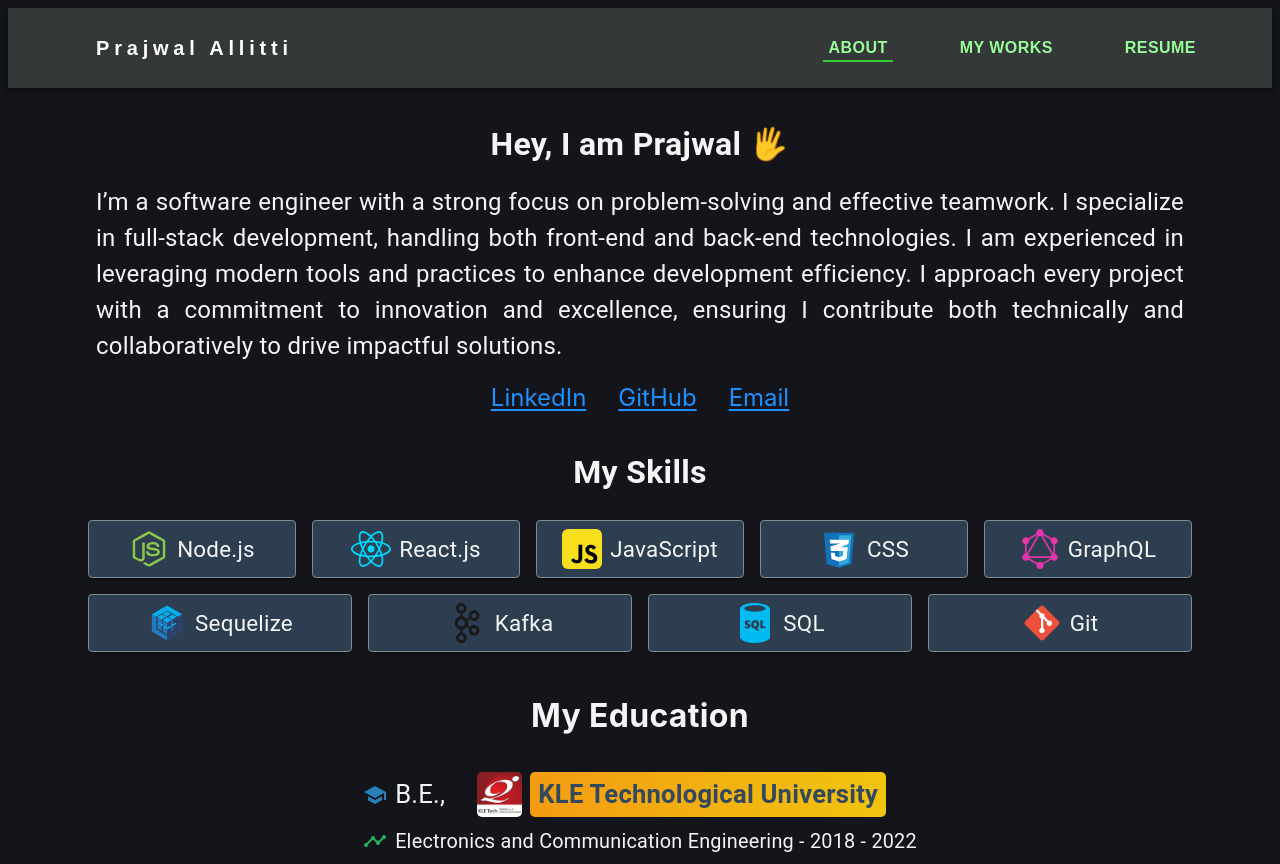
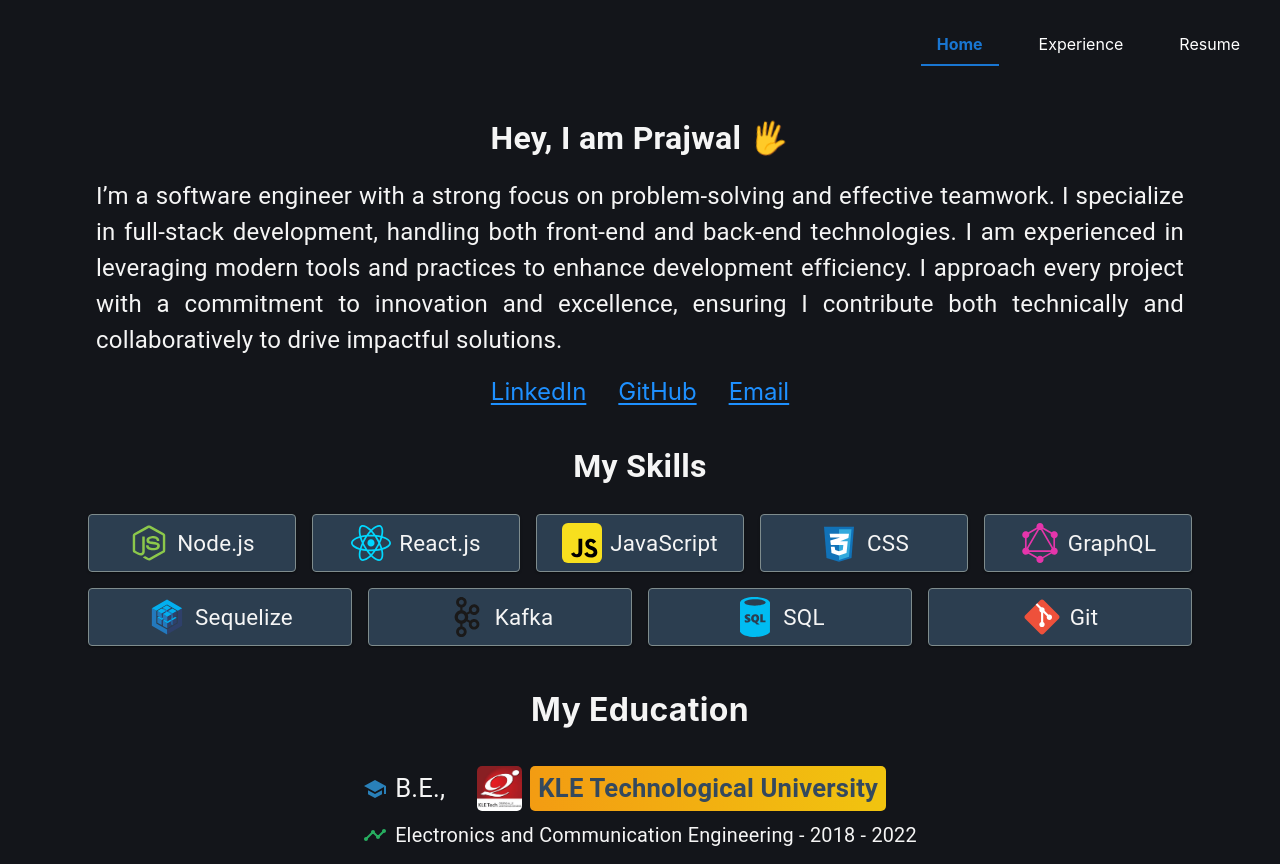
Before and after one commit to Prajwal1261/My-Portfolio, a React (Vite) app: page / in a window 1280 px wide. Built offline with nearby package versions, Linux system fonts and the light colour scheme.

Commit message:
changed navigation tabs to paths

```diff
--- a/package.json
+++ b/package.json
@@ -17,7 +17,8 @@
     "@mui/x-tree-view": "^6.17.0",
     "react": "^18.2.0",
     "react-dom": "^18.2.0",
-    "react-pdf": "^9.1.0"
+    "react-pdf": "^9.1.0",
+    "react-router-dom": "^7.6.3"
   },
   "devDependencies": {
     "@types/react": "^18.2.64",
--- a/src/App.jsx
+++ b/src/App.jsx
@@ -1,17 +1,72 @@
-import { useEffect, useState } from "react";
+import { Grid } from "@mui/material";
 import "./App.css";
+import { BrowserRouter as Router, Routes, Route, useLocation, Link } from 'react-router-dom';
+import ExperienceComponent from "./Components/Experience Component/ExperienceComponent";
+import ResumeComponent from "./Components/ResumeComponent/ResumeComponent";
+import AboutComponent from "./Components/AboutComponent/AboutComponent";
 import BodyContainer from "./Components/BodyContainer/BodyContainer";
-import NavBar from "./NavBar";
 
-function App() {
-  const [selectedMenu, setSelectedMenu] = useState(0);
+
+function NavigationTabs() {
+  const location = useLocation();
+  const tabs = [
+    { label: "Home", path: "/" },
+    { label: "Experience", path: "/experience" },
+    { label: "Resume", path: "/resume" },
+  ];
+
+  const activePath = location.pathname;
+
+  return (
+  <Grid sx={{ display: "flex", justifyContent: "end", gap: "24px", padding: "16px" }}>
+    {tabs.map((tab) => (
+      <Link
+        key={tab.path}
+        to={tab.path}
+        style={{
+          padding: "8px 16px",
+          textDecoration: "none",
+          fontWeight: activePath === tab.path ? "bold" : "normal",
+          color: activePath === tab.path ? "#1976d2" : "white",
+          borderBottom: activePath === tab.path ? "2px solid #1976d2" : "none",
+        }}
+      >
+        {tab.label}
+      </Link>
+    ))}
+  </Grid>
+  );
+}
+
+function Layout({ children }) {
+  const location = useLocation();
+  const validPaths = ["/", "/experience", "/resume"];
+  const isValid = validPaths.includes(location.pathname);
 
   return (
     <>
-      <NavBar selectedMenu={selectedMenu} setSelectedMenu={setSelectedMenu} />
-      <BodyContainer selectedMenu={selectedMenu} />
+      {isValid && <NavigationTabs />}
+      {children}
     </>
   );
 }
 
+
+
+function App() {
+  return (
+    <Router>
+      <Layout>
+       <Routes>
+        <Route path="/" element={<AboutComponent />} />
+        <Route path="/experience" element={<ExperienceComponent />} />
+        <Route path="/resume" element={<ResumeComponent />} />
+        <Route path="*" element={<BodyContainer />} />
+       </Routes>
+      </Layout>
+    </Router>
+  );
+}
+
+
 export default App;
--- a/src/Components/BodyContainer/BodyContainer.jsx
+++ b/src/Components/BodyContainer/BodyContainer.jsx
@@ -1,25 +1,31 @@
-import { Grid } from "@mui/material";
-import React from "react";
-import ExperienceComponent from "../Experience Component/ExperienceComponent";
-import AboutComponent from "../AboutComponent/AboutComponent";
-import ResumeComponent from "../ResumeComponent/ResumeComponent";
+import React from 'react';
+import { Link } from 'react-router-dom';
 
-function BodyContainer(props) {
+function BodyContainer() {
   return (
-    <Grid>
-      {props.selectedMenu == 0 ? (
-        <Grid>
-          <AboutComponent />
-        </Grid>
-      ) : null}
-      {props.selectedMenu == 1 ? (
-        <ExperienceComponent />
-      ) : props.selectedMenu == 2 ? (
-        <Grid>
-          <ResumeComponent />
-        </Grid>
-      ) : null}
-    </Grid>
+    <div style={{
+      textAlign: 'center',
+      padding: '4rem',
+      color: '#333'
+    }}>
+      <h1 style={{ fontSize: '3rem', marginBottom: '1rem', color:"white" }}>
+        404 - Page Not Found
+      </h1>
+      <p style={{ fontSize: '1.2rem', marginBottom: '2rem', color:"white" }}>
+        The page you’re looking for doesn’t exist.
+      </p>
+      <Link
+        to="/"
+        style={{
+          textDecoration: 'none',
+          color: '#1976d2',
+          fontWeight: 'bold',
+          fontSize: '1rem'
+        }}
+      >
+        ← Go back to Home
+      </Link>
+    </div>
   );
 }
 
--- a/src/Components/Education Component/EducationComponent.jsx
+++ b/src/Components/Education Component/EducationComponent.jsx
@@ -31,6 +31,7 @@
             color: "#2c3e50",
             position: "relative", // For any future background effects
           }}
+          component="span"
         >
           <span
             style={{
```
Also changed, not shown: 3 other files (tests, documents, lock files or other folders).
